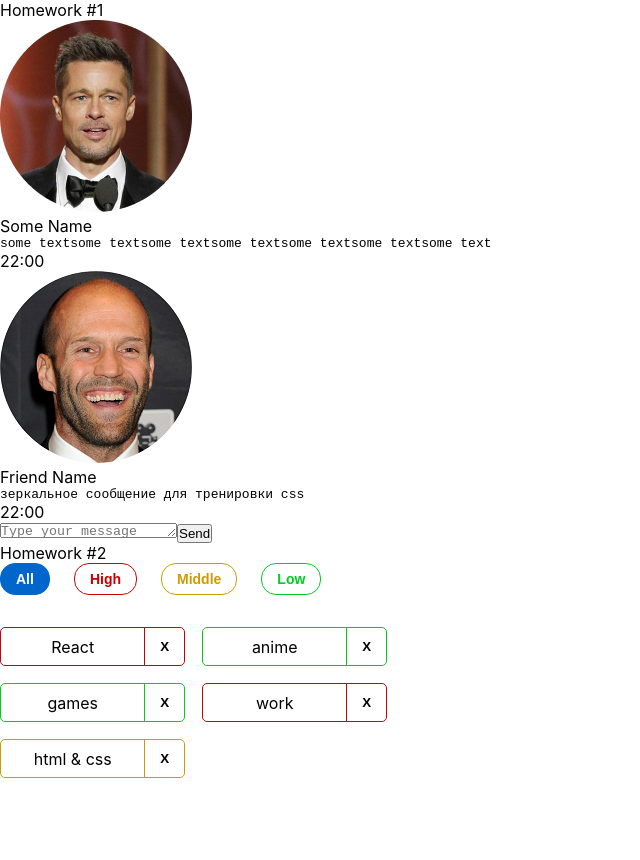
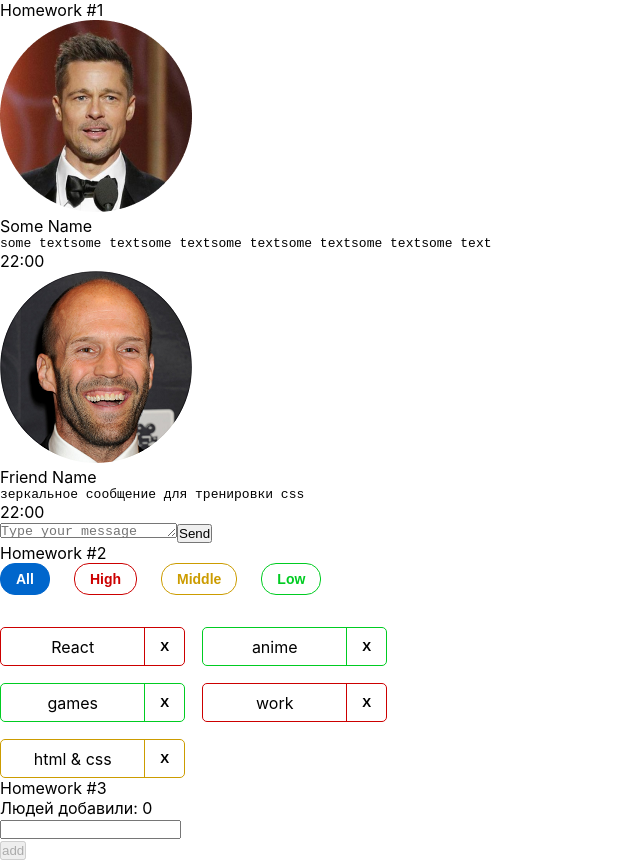
Before and after one commit to leonraz58/hws2-master, a React (Create React App) app: page / in a window 1280 px wide. Shown: the whole page, without its empty margins (0-640 px from the left). Before the commit the page ends 800 px from the top, so only its background shows below. Built offline with nearby package versions, Linux system fonts and the light colour scheme.

Commit message:
hw03 completed

```diff
--- a/src/s1-main/App.tsx
+++ b/src/s1-main/App.tsx
@@ -2,6 +2,7 @@
 import s from './App.module.css'
 import HW1 from '../s2-homeworks/hw01/HW1'
 import HW2 from "../s2-homeworks/hw02/HW2";
+import HW3 from "../s2-homeworks/hw03/HW3";
 
 function App() {
     return (
@@ -9,7 +10,7 @@
             <HW1/>
             {/*раскомментировать по ходу выполнения*/}
             {<HW2/>}
-            {/*<HW3/>*/}
+            {<HW3/>}
             {/*<HW4/>*/}
 
             {/*при выполнении дз 5 и более - закомментировать здесь дз 1-4, так как они есть внутри дз 5*/}
--- a/src/s2-homeworks/hw03/Greeting.module.css
+++ b/src/s2-homeworks/hw03/Greeting.module.css
@@ -5,6 +5,7 @@
 }
 
 .error {
+    color: #CC0000;
 }
 
 .input {
--- a/src/s2-homeworks/hw03/Greeting.tsx
+++ b/src/s2-homeworks/hw03/Greeting.tsx
@@ -2,14 +2,14 @@
 import s from './Greeting.module.css'
 
 type GreetingPropsType = {
-    name: any // need to fix any
-    setNameCallback: any // need to fix any
-    addUser: any // need to fix any
-    onBlur: any // need to fix any
-    onEnter: any // need to fix any
-    error: any // need to fix any
-    totalUsers: any // need to fix any
-    lastUserName?: any // need to fix any
+    name: string // need to fix any
+    setNameCallback: (e:ChangeEvent<HTMLInputElement>)=>void // need to fix any
+    addUser: ()=>void // need to fix any
+    onBlur: ()=>void // need to fix any
+    onEnter: (e:any)=>void // need to fix any
+    error: string // need to fix any
+    totalUsers: number // need to fix any
+    lastUserName?: string // need to fix any
 }
 
 // презентационная компонента (для верстальщика)
@@ -25,7 +25,7 @@
         lastUserName,
     } // деструктуризация пропсов
 ) => {
-    const inputClass = s.errorInput // need to fix with (?:)
+    const inputClass = error ? s.errorInput : s.input // need to fix with (?:)
 
     return (
         <div id={'hw3-form'} className={s.greetingForm}>
--- a/src/s2-homeworks/hw03/GreetingContainer.tsx
+++ b/src/s2-homeworks/hw03/GreetingContainer.tsx
@@ -2,19 +2,30 @@
 import Greeting from './Greeting'
 import { UserType } from './HW3'
 
+
 type GreetingContainerPropsType = {
-    users: any // need to fix any
-    addUserCallback: any // need to fix any
+    users: UserType[] // need to fix any
+    addUserCallback: (name:string)=>void // need to fix any
 }
 
-export const pureAddUser = (name: any, setError: any, setName: any, addUserCallback: any) => {
+export const pureAddUser = (name: string, setError: (value: string) => void, setName: (value: string) => void, addUserCallback: (name:string)=>void) => {
     // если имя пустое - показать ошибку, иначе - добавить юзера и очистить инпут
+    if(name.trim() === '') {
+        setError('Error')
+    } else {
+        addUserCallback(name)
+        setName('')
+    }
 }
 
-export const pureOnBlur = (name: any, setError: any) => { // если имя пустое - показать ошибку
+export const pureOnBlur = (name: string, setError: (value: string) => void) => {
+    // если имя пустое - показать ошибку
+    if (name.trim()==='') {setError('Ошибка! Введите имя!')}
 }
 
-export const pureOnEnter = (e: any, addUser: any) => { // если нажата кнопка Enter - добавить
+export const pureOnEnter = (e: KeyboardEvent<HTMLButtonElement>, addUser: ()=>void) => {
+    // если нажата кнопка Enter - добавить
+    if (e.key==='Enter') {addUser()}
 }
 
 // более простой и понятный для новичков
@@ -26,11 +37,11 @@
     addUserCallback,
 }) => {
     // деструктуризация пропсов
-    const [name, setName] = useState<any>('') // need to fix any
-    const [error, setError] = useState<any>('') // need to fix any
+    const [name, setName] = useState<string>('') // need to fix any
+    const [error, setError] = useState<string>('') // need to fix any
 
-    const setNameCallback = (e: any) => { // need to fix any
-        setName('some name') // need to fix
+    const setNameCallback = (e: ChangeEvent<HTMLInputElement>) => { // need to fix any
+        setName(e.currentTarget.value) // need to fix
 
         error && setError('')
     }
@@ -46,8 +57,8 @@
         pureOnEnter(e, addUser)
     }
 
-    const totalUsers = 0 // need to fix
-    const lastUserName = 'some name' // need to fix
+    const totalUsers = users.length // need to fix
+    const lastUserName = totalUsers > 0 ? users[users.length-1].name : '' // need to fix
 
     return (
         <Greeting
--- a/src/s2-homeworks/hw03/HW3.tsx
+++ b/src/s2-homeworks/hw03/HW3.tsx
@@ -19,20 +19,22 @@
 
 // types
 export type UserType = {
-    _id: any // need to fix any
-    name: any // need to fix any
+    _id: string // need to fix any
+    name: string // need to fix any
 }
 
-export const pureAddUserCallback = (name: any, setUsers: any, users: any) => { // need to fix any
+export const pureAddUserCallback = (name: string, setUsers: (value:UserType[])=>void, users: UserType[]) => { // need to fix any
     const user = { // need to fix
+        _id: v1(),
+        name: name
     }
     setUsers([...users, user])
 }
 
 const HW3 = () => {
-    const [users, setUsers] = useState<any>([]) // need to fix any
+    const [users, setUsers] = useState<UserType[]>([]) // need to fix any
 
-    const addUserCallback = (name: any) => { // need to fix any
+    const addUserCallback = (name: string) => { // need to fix any
         pureAddUserCallback(name, setUsers, users)
     }
 
```
